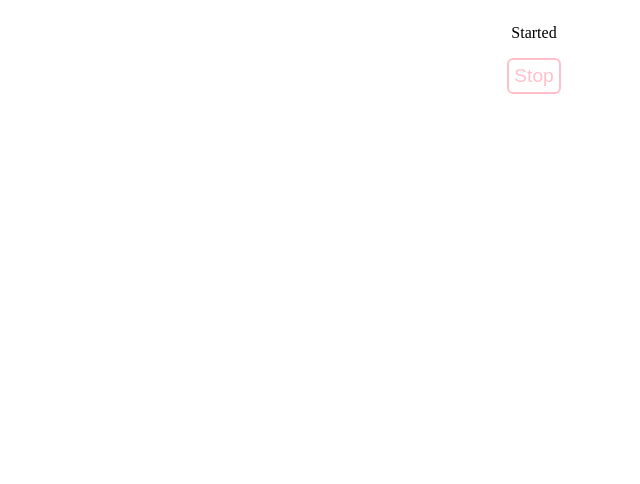
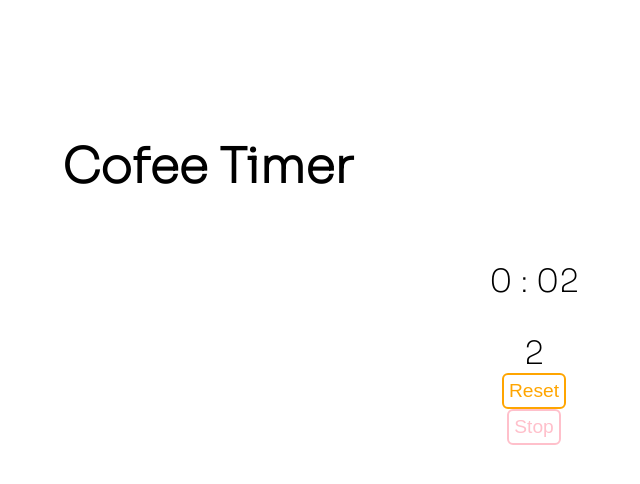
Before and after one commit to nyc4m/coffee-timer, a Vue app: page / in a window 1280 px wide. Both pictures are taken after a click on the button "Start Timer". Shown: the top 484 px of the page, without its empty margins (106-746 px from the left). Built offline with nearby package versions, Linux system fonts and the light colour scheme.

Commit message:
add composable to handle clock

```diff
--- a/index.html
+++ b/index.html
@@ -1,13 +1,27 @@
 <!DOCTYPE html>
 <html lang="en">
+
 <head>
   <meta charset="UTF-8" />
   <link rel="icon" href="/favicon.ico" />
   <meta name="viewport" content="width=device-width, initial-scale=1.0" />
+
+  <link rel="preconnect" href="https://fonts.googleapis.com">
+  <link rel="preconnect" href="https://fonts.gstatic.com" crossorigin>
+  <link href="https://fonts.googleapis.com/css2?family=Sora:wght@200&display=swap" rel="stylesheet">
+
+  <style>
+    html {
+      font-family: 'Sora', sans-serif;
+    }
+  </style>
+
   <title>Vite App</title>
 </head>
+
 <body>
   <div id="app"></div>
   <script type="module" src="/src/main.ts"></script>
 </body>
+
 </html>
--- a/src/components/CoffeeTimer.vue
+++ b/src/components/CoffeeTimer.vue
@@ -1,45 +1,83 @@
 <script setup lang="ts">
-import { ref } from 'vue'
+import { ref, onUnmounted } from 'vue'
+import { useClock } from '../composables/useClock'
 
 const started = ref(false)
+const { clock: mainClock, start: startMainTimer, stop: stopMainTimer } = useClock()
+const { clock: secondaryTimer, start: startSecondaryTimer, stop: stopSecondaryTimer, reset: resetSecondaryTimer } = useClock()
+
+onUnmounted(() => {
+    if (started.value) {
+        stopMainTimer()
+    }
+})
+
+function onStart(): void {
+    started.value = true
+    startMainTimer()
+    startSecondaryTimer()
+}
+
+function onStop(): void {
+    started.value = false
+    stopMainTimer()
+    stopSecondaryTimer();
+}
 
 </script>
 
 <template>
-    <div v-if="started" class="timer">
-        <p>Started</p>
-        <button class="timer--button-stop" @click="started = false">Stop</button>
-    </div>
-    <div v-else class="timer">
-        <button class="timer--button-start" @click="() => started = true">Start Timer</button>
+    <div class="main-container">
+        <h1 class="main-container--title">Cofee Timer</h1>
+        <div v-if="started" class="timer">
+            <p
+                class="timer--time"
+            >{{ mainClock.m }} : {{ mainClock.s < 10 ? '0' : '' }}{{ mainClock.s }}</p>
+            <div
+                class="timer--time"
+                :class="{ 'timer--time-red': secondaryTimer.s >= 45 }"
+            >{{ secondaryTimer.s }}</div>
+            <button class="timer--button-reset" @click="resetSecondaryTimer">Reset</button>
+            <button class="timer--button-stop" @click="onStop()">Stop</button>
+        </div>
+        <div v-else class="timer">
+            <button class="timer--button-start" @click="onStart()">Start Timer</button>
+        </div>
     </div>
 </template>
 
 <style scoped lang="sass">
+@use "../globals"
 
-@mixin button
-    font-size: 1.2rem
-    padding: 0.3rem
-    background-color: white
-    border-color: lightgrey
-    color: lightgrey
-    border-radius: 6px
-    border-style: solid
-    border-width: 2px
-    &:hover
-        background-color: #f4f4f4
-    &:active
-        background-color: #f6f6f6
+.main-container
+    @include globals.flex-column
+
+    @media (min-width: 200px)
+        padding: 1rem 2rem
+    @media (min-width: 1200px)
+        padding: 6rem 10rem
+    @media (min-width: 2500px)
+        padding: 6rem 30rem
+
+    &--title
+        font-size: 3rem
 
 
 .timer
-    display: flex
-    flex-direction: column
+    @include globals.flex-column
     align-items: center
+    &--time
+        font-size: 2rem
+        &-red
+            color: red
     &--button-start
-        @include button
+        @include globals.button
     &--button-stop
-        @include button
+        @include globals.button
         border-color: pink
         color: pink
+    &--button-reset
+        @include globals.button
+        border-color: orange
+        color: orange
 </style>
--- /dev/null
+++ b/src/composables/useClock.ts
@@ -0,0 +1,33 @@
+import { reactive, ref } from "vue";
+
+export function useClock() {
+  const clock = reactive({ m: 0, s: 0 });
+  const timerRef = ref<NodeJS.Timer | null>(null);
+  function start() {
+    timerRef.value = setInterval(() => {
+      clock.s += 1;
+      if (clock.s === 60) {
+        clock.m += 1;
+        clock.s = 0;
+      }
+    }, 1000);
+  }
+  function stop() {
+    if (!timerRef.value) {
+      throw new Error("Trying to stop a timer that isn't started");
+    }
+    clearInterval(timerRef.value);
+    clock.m = 0;
+    clock.s = 0;
+  }
+  function reset() {
+    stop();
+    start();
+  }
+  return {
+    clock,
+    start,
+    stop,
+    reset,
+  };
+}
--- /dev/null
+++ b/src/globals.sass
@@ -0,0 +1,19 @@
+@import url('https://fonts.googleapis.com/css2?family=Sora:wght@200&display=swap')
+
+@mixin button
+  font-size: 1.2rem
+  padding: 0.3rem
+  background-color: white
+  border-color: lightgrey
+  color: lightgrey
+  border-radius: 6px
+  border-style: solid
+  border-width: 2px
+  &:hover
+    background-color: #f4f4f4
+  &:active
+    background-color: #f6f6f6
+
+@mixin flex-column
+  display: flex
+  flex-direction: column
```
Also changed, not shown: 2 other files (tests, documents, lock files or other folders). Lines whose indentation alone changed are shown as unchanged.
